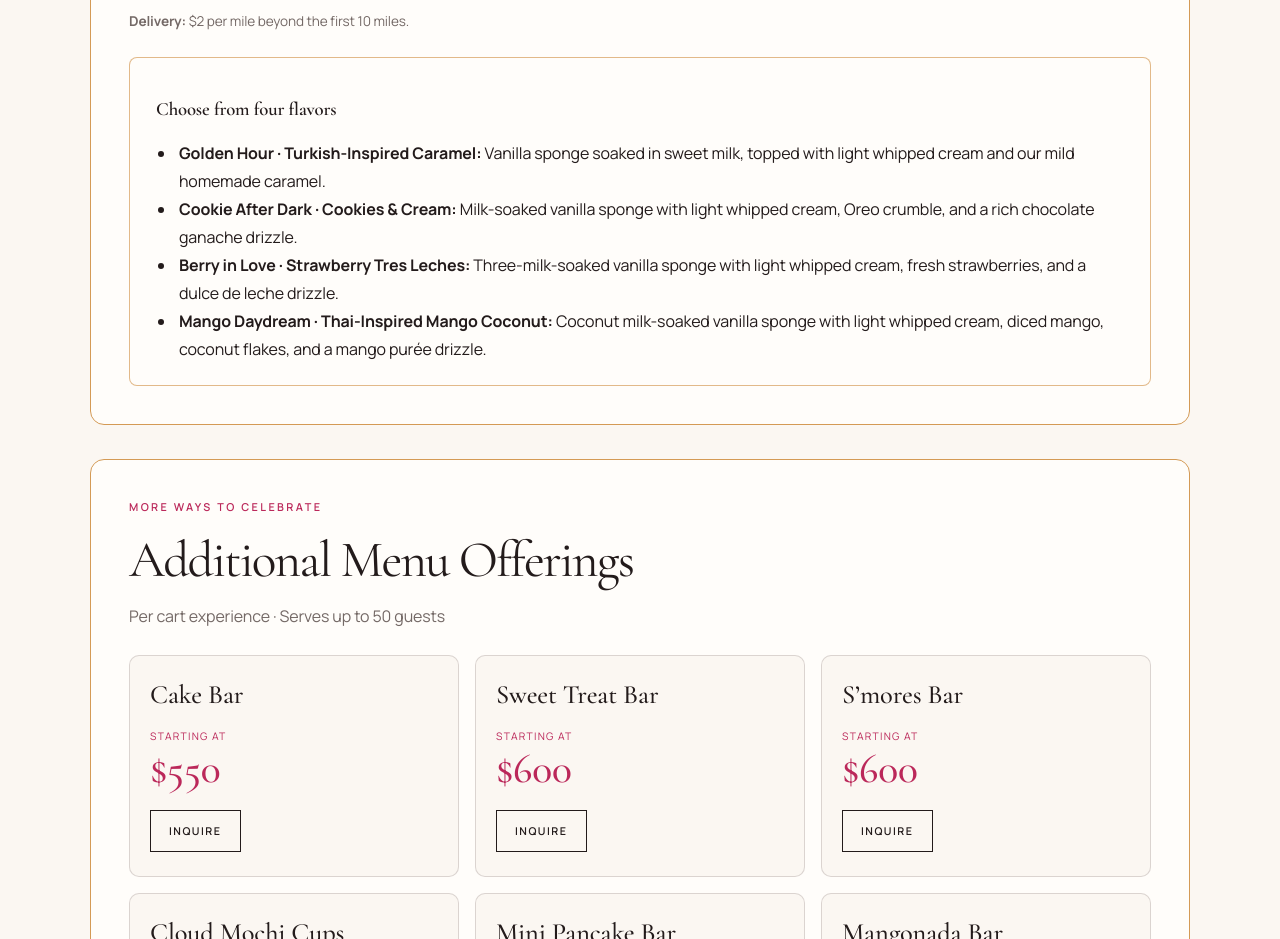
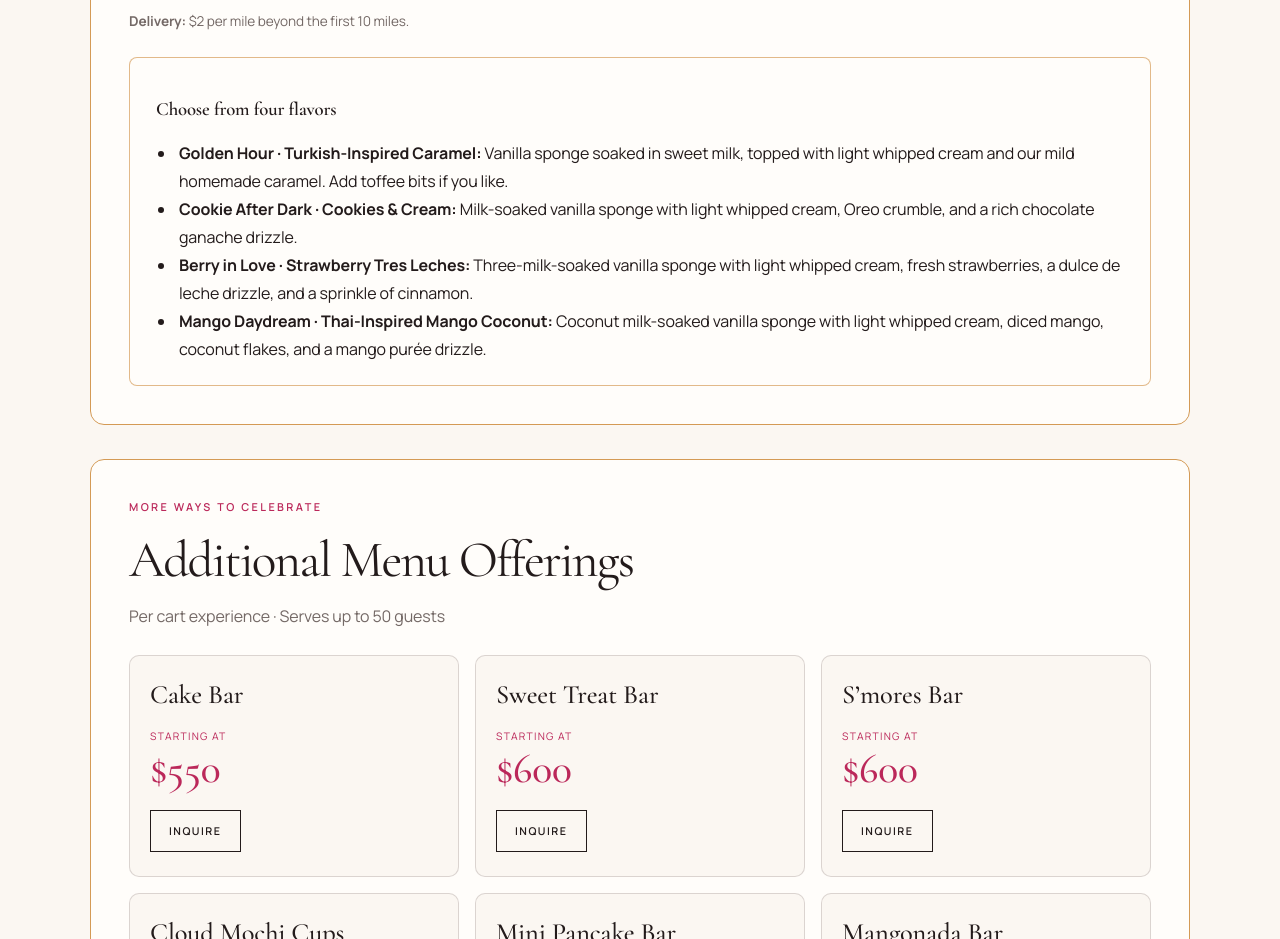
Before and after one commit to th3nomads/sunesocialcart, a plain HTML site: page packages.html in a window 1280 px wide. Shown: the part 3980-4919 px from the top of the page. Drawn offline with nearby package versions, Linux system fonts and the light colour scheme.

Commit message:
Add cinnamon and optional toffee to milk cake flavors

```diff
--- a/packages.html
+++ b/packages.html
@@ -177,9 +177,9 @@
         <section class="seasonal-inclusions" aria-labelledby="milk-cake-flavors-title" style="margin-top:24px">
           <h3 id="milk-cake-flavors-title">Choose from four flavors</h3>
           <ul>
-            <li><strong>Golden Hour · Turkish-Inspired Caramel:</strong> Vanilla sponge soaked in sweet milk, topped with light whipped cream and our mild homemade caramel.</li>
+            <li><strong>Golden Hour · Turkish-Inspired Caramel:</strong> Vanilla sponge soaked in sweet milk, topped with light whipped cream and our mild homemade caramel. Add toffee bits if you like.</li>
             <li><strong>Cookie After Dark · Cookies &amp; Cream:</strong> Milk-soaked vanilla sponge with light whipped cream, Oreo crumble, and a rich chocolate ganache drizzle.</li>
-            <li><strong>Berry in Love · Strawberry Tres Leches:</strong> Three-milk-soaked vanilla sponge with light whipped cream, fresh strawberries, and a dulce de leche drizzle.</li>
+            <li><strong>Berry in Love · Strawberry Tres Leches:</strong> Three-milk-soaked vanilla sponge with light whipped cream, fresh strawberries, a dulce de leche drizzle, and a sprinkle of cinnamon.</li>
             <li><strong>Mango Daydream · Thai-Inspired Mango Coconut:</strong> Coconut milk-soaked vanilla sponge with light whipped cream, diced mango, coconut flakes, and a mango purée drizzle.</li>
           </ul>
         </section>
```
